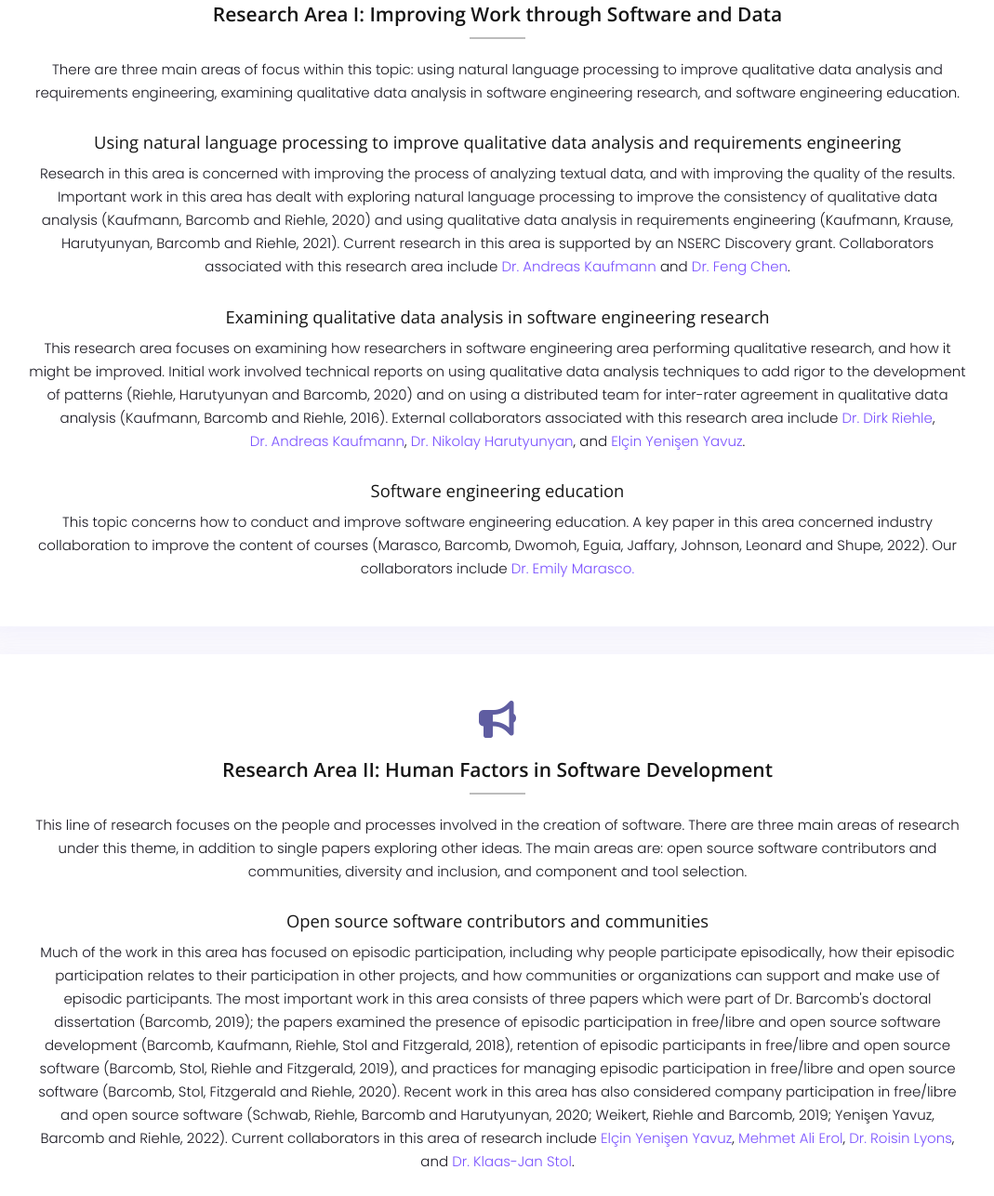
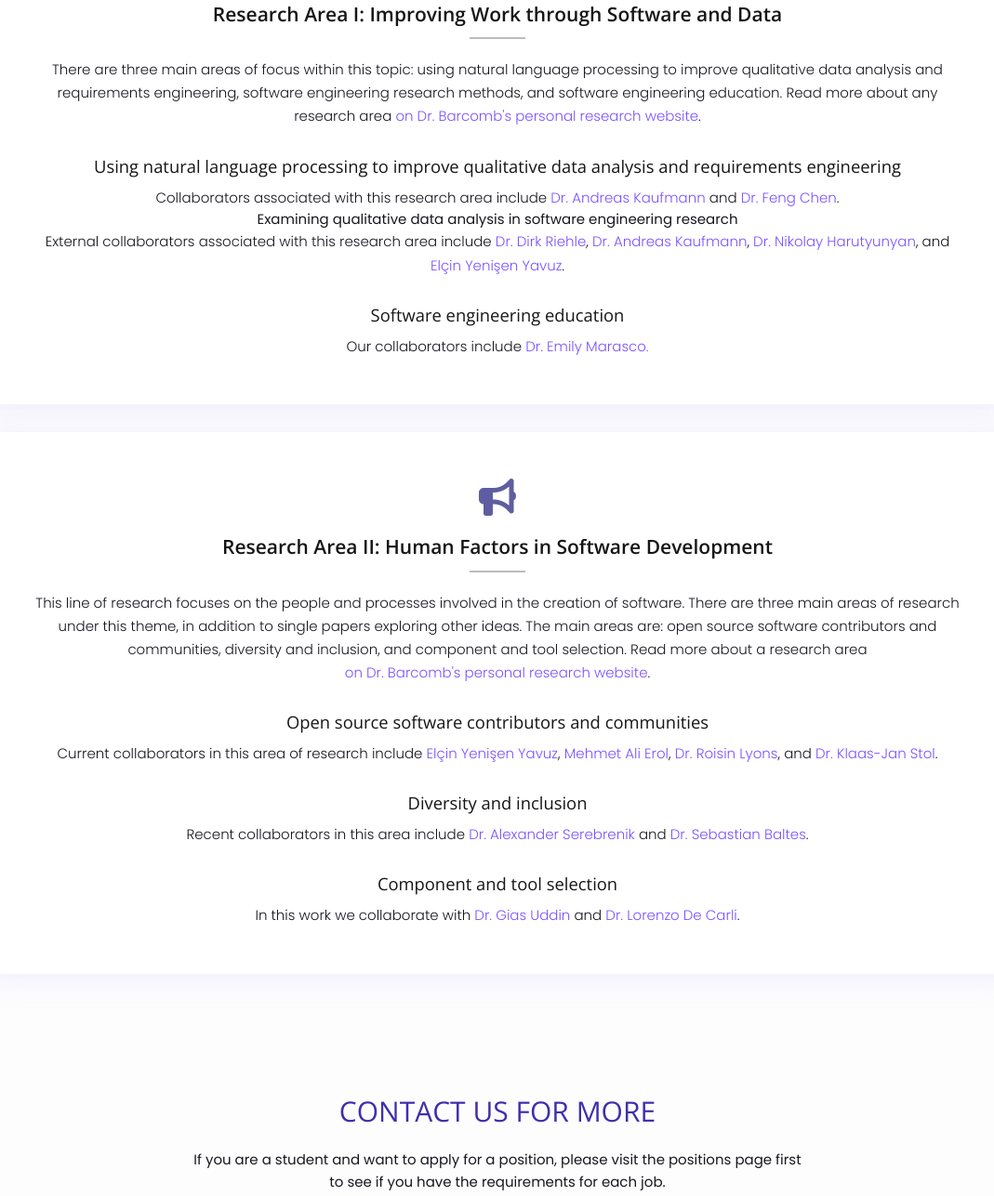
Before and after one commit to mitramir55/Research-group-website, a website: page index.html in a window 1280 px wide. Shown: the part 913-2200 px from the top of the page at 93% size, without its empty margins (105-1174 px from the left). Drawn offline with nearby package versions, Linux system fonts and the light colour scheme.

Commit message:
Update index.html
I cannot maintain up-to-date lists of my research areas in multiple locations, so I have simplified here to direct people to the other website. Collaborators are listed here. Also, the name of one category was changed to match my personal website.

```diff
--- a/index.html
+++ b/index.html
@@ -89,14 +89,14 @@
           <div class="icon-text">
             <h4 class="title-box">Research Area I: Improving Work through Software and Data</h4>
             <p>
-             There are three main areas of focus within this topic: using natural language processing to improve qualitative data analysis and requirements engineering, examining qualitative data analysis in software engineering research, and software engineering education.
+             There are three main areas of focus within this topic: using natural language processing to improve qualitative data analysis and requirements engineering, software engineering research methods, and software engineering education. Read more about any research area <a href="https://barcomb.org">on Dr. Barcomb's personal research website</a>.</p>
            </p>
              <h5>Using natural language processing to improve qualitative data analysis and requirements engineering</h5>
-           <p>Research in this area is concerned with improving the process of analyzing textual data, and with improving the quality of the results. Important work in this area has dealt with exploring natural language processing to improve the consistency of qualitative data analysis (Kaufmann, Barcomb and Riehle, 2020) and using qualitative data analysis in requirements engineering (Kaufmann, Krause, Harutyunyan, Barcomb and Riehle, 2021). Current research in this area is supported by an NSERC Discovery grant. Collaborators associated with this research area include <a href="https://oss.cs.fau.de/person/kaufmann-andreas/">Dr. Andreas Kaufmann</a> and <a href="https://scholar.google.com/citations?user=4kJKgkwAAAAJ&hl=en&oi=sra">Dr. Feng Chen</a>.</p>
+           <p>Collaborators associated with this research area include <a href="https://oss.cs.fau.de/person/kaufmann-andreas/">Dr. Andreas Kaufmann</a> and <a href="https://scholar.google.com/citations?user=4kJKgkwAAAAJ&hl=en&oi=sra">Dr. Feng Chen</a>.</p
              <h5>Examining qualitative data analysis in software engineering research</h5>
-           <p>This research area focuses on examining how researchers in software engineering area performing qualitative research, and how it might be improved. Initial work involved technical reports on using qualitative data analysis techniques to add rigor to the development of patterns (Riehle, Harutyunyan and Barcomb, 2020) and on using a distributed team for inter-rater agreement in qualitative data analysis (Kaufmann, Barcomb and Riehle, 2016). External collaborators associated with this research area include <a href="https://oss.cs.fau.de/person/riehle-dirk/">Dr. Dirk Riehle</a>, <a href="https://oss.cs.fau.de/person/kaufmann-andreas/">Dr. Andreas Kaufmann</a>, <a href="https://oss.cs.fau.de/person/harutyunyan-nikolay/">Dr. Nikolay Harutyunyan</a>, and <a href="https://oss.cs.fau.de/person/yenisen-yavuz-elcin/">Elçin Yenişen Yavuz</a>.</p>
+           <p>External collaborators associated with this research area include <a href="https://oss.cs.fau.de/person/riehle-dirk/">Dr. Dirk Riehle</a>, <a href="https://oss.cs.fau.de/person/kaufmann-andreas/">Dr. Andreas Kaufmann</a>, <a href="https://oss.cs.fau.de/person/harutyunyan-nikolay/">Dr. Nikolay Harutyunyan</a>, and <a href="https://oss.cs.fau.de/person/yenisen-yavuz-elcin/">Elçin Yenişen Yavuz</a>.</p>
              <h5>Software engineering education</h5>
-           <p>This topic concerns how to conduct and improve software engineering education. A key paper in this area concerned industry collaboration to improve the content of courses (Marasco, Barcomb, Dwomoh, Eguia, Jaffary, Johnson, Leonard and Shupe, 2022). Our collaborators include <a href="https://schulich.ucalgary.ca/contacts/emily-marasco">Dr. Emily Marasco.</a></p>
+           <p>Our collaborators include <a href="https://schulich.ucalgary.ca/contacts/emily-marasco">Dr. Emily Marasco.</a></p>
           </div>
         </div>
       </div>
@@ -106,18 +106,16 @@
           <div class="icon-text">
             <h4 class="title-box">Research Area II: Human Factors in Software Development</h4>
             <p>
-             This line of research focuses on the people and processes involved in the creation of software. There are three main areas of research under this theme, in addition to single papers exploring other ideas. The main areas are: open source software contributors and communities, diversity and inclusion, and component and tool selection.
+             This line of research focuses on the people and processes involved in the creation of software. There are three main areas of research under this theme, in addition to single papers exploring other ideas. The main areas are: open source software contributors and communities, diversity and inclusion, and component and tool selection. Read more about a research area <a href="https://barcomb.org">on Dr. Barcomb's personal research website</a>.
            </p>
            <h5>Open source software contributors and communities</h5>
-           <p>Much of the work in this area has focused on episodic participation, including why people participate episodically, how their episodic participation relates to their participation in other projects, and how communities or organizations can support and make use of episodic participants. The most important work in this area consists of three papers which were part of Dr. Barcomb's doctoral dissertation (Barcomb, 2019); the papers examined the presence of episodic participation in free/libre and open source software development (Barcomb, Kaufmann, Riehle, Stol and Fitzgerald, 2018), retention of episodic participants in free/libre and open source software (Barcomb, Stol, Riehle and Fitzgerald, 2019), and practices for managing episodic participation in free/libre and open source software (Barcomb, Stol, Fitzgerald and Riehle, 2020).
-              Recent work in this area has also considered company participation in free/libre and open source software (Schwab, Riehle, Barcomb and Harutyunyan, 2020; Weikert, Riehle and Barcomb, 2019; Yenişen Yavuz, Barcomb and Riehle, 2022). Current collaborators in this area of research include <a href="https://oss.cs.fau.de/person/yenisen-yavuz-elcin/">Elçin Yenişen Yavuz</a>, <a href="https://www.linkedin.com/in/mehmetalierol/?originalSubdomain=ie">Mehmet Ali Erol</a>, <a href="https://www.ul.ie/research/dr-roisin-lyons">Dr. Roisin Lyons</a>, and <a href="http://publish.ucc.ie/researchprofiles/D005/kstol">Dr. Klaas-Jan Stol</a>.
+           <p>Current collaborators in this area of research include <a href="https://oss.cs.fau.de/person/yenisen-yavuz-elcin/">Elçin Yenişen Yavuz</a>, <a href="https://www.linkedin.com/in/mehmetalierol/?originalSubdomain=ie">Mehmet Ali Erol</a>, <a href="https://www.ul.ie/research/dr-roisin-lyons">Dr. Roisin Lyons</a>, and <a href="http://publish.ucc.ie/researchprofiles/D005/kstol">Dr. Klaas-Jan Stol</a>.
             </p>
            <h5>Diversity and inclusion</h5>
-           <p>Work in this area has focused on ageism and sexism experienced by software developers. Recent collaborators in this area include <a href="https://www.win.tue.nl/~aserebre/">Dr. Alexander Serebrenik</a> and <a href="https://researchers.adelaide.edu.au/profile/sebastian.baltes">Dr. Sebastian Baltes</a>.
+           <p>Recent collaborators in this area include <a href="https://www.win.tue.nl/~aserebre/">Dr. Alexander Serebrenik</a> and <a href="https://researchers.adelaide.edu.au/profile/sebastian.baltes">Dr. Sebastian Baltes</a>.
            <h5>Component and tool selection</h5>
-           <p>This area of research focuses on decisions concerning developer's choices in component and tool selection. In this work we collaborate with <a href="https://schulich.ucalgary.ca/contacts/gias-uddin">Dr. Gias Uddin</a> and <a href="https://scholar.google.com/citations?user=lFnZ7RkAAAAJ&hl=en&oi=ao">Dr. Lorenzo De Carli</a>.</p>
-           <h5>Other work</h5>
-           <p>Other work related to human factors has included examining how software developers acquire skills (Barcomb, Grottke, Stauffert, Riehle and Jahn, 2015) and ordering managerial preferences for developers' skills (Barcomb, Jullien, Meyer and Olteanu, 2019).</p>
+           <p>In this work we collaborate with <a href="https://schulich.ucalgary.ca/contacts/gias-uddin">Dr. Gias Uddin</a> and <a href="https://scholar.google.com/citations?user=lFnZ7RkAAAAJ&hl=en&oi=ao">Dr. Lorenzo De Carli</a>.</p>
+
           </div>
         </div>
       </div>
```
